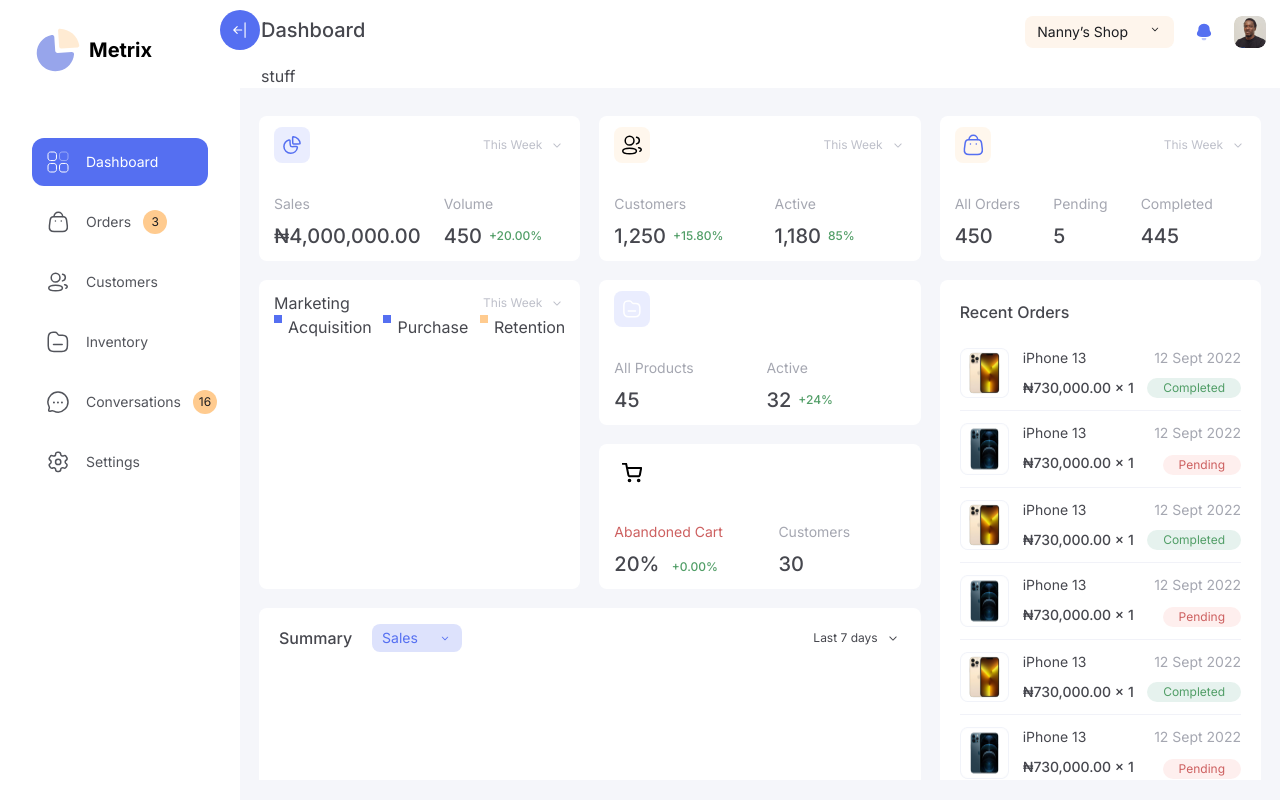
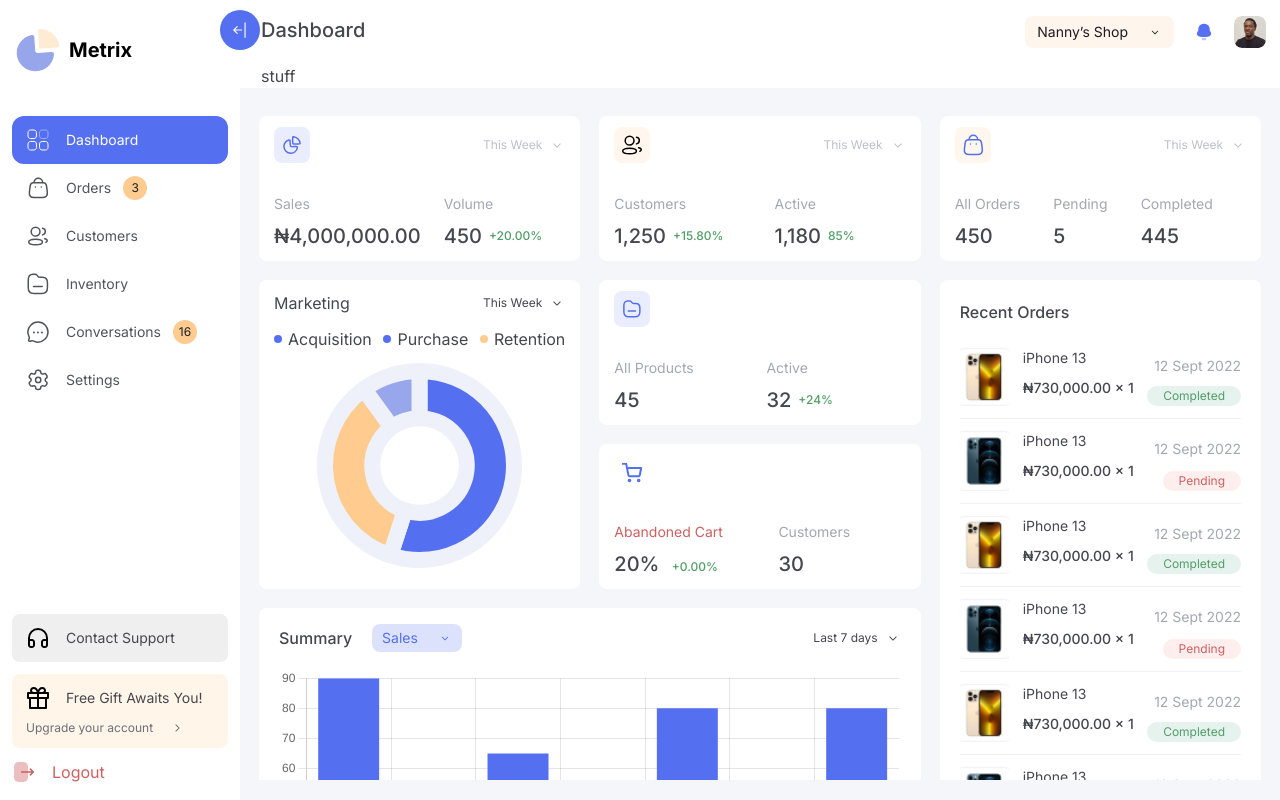
Before and after one commit to ayomtuase/metrix, a Next.js app: page / in a window 1280 px wide. Built offline with nearby package versions, Linux system fonts and the light colour scheme.

Commit message:
navs committed

```diff
--- a/src/app/page.tsx
+++ b/src/app/page.tsx
@@ -1,17 +1,89 @@
+"use client";
+
 import { CartIcon } from "@/components/icons/cart-icon";
 import { CustomersIcon } from "@/components/icons/customers-icon";
 import { FolderIcon } from "@/components/icons/folder-icon";
 import { OrdersIcon } from "@/components/icons/orders-icon";
 import { SalesChartIcon } from "@/components/icons/sales-chart-icon";
 import { cn } from "@/lib/utils";
+import {
+  ArcElement,
+  BarElement,
+  CategoryScale,
+  Chart as ChartJS,
+  LinearScale,
+  Tooltip,
+} from "chart.js";
 import Image from "next/image";
 import { Fragment } from "react";
+import { Bar, Doughnut } from "react-chartjs-2";
 import { RxCaretDown } from "react-icons/rx";
+
+ChartJS.register(ArcElement, CategoryScale, LinearScale, BarElement, Tooltip);
+
+ChartJS.defaults.elements.arc.borderWidth = 8;
+ChartJS.defaults.elements.arc.spacing = 0;
+
+const barOptions = {
+  responsive: true,
+};
+
+const barLabels = [
+  "Sep 10",
+  "Sep 11",
+  "Sep 12",
+  "Sep 13",
+  "Sep 14",
+  "Sep 15",
+  "Sep 16",
+];
+
+const barData = {
+  labels: barLabels,
+  datasets: [
+    {
+      data: [90, 40, 65, 20, 80, 40, 80],
+      backgroundColor: "hsl(230, 85%, 64%)",
+    },
+  ],
+  options: {
+    elements: {
+      bar: {
+        width: 13,
+      },
+    },
+  },
+};
+
+const doughnutData = {
+  datasets: [
+    {
+      data: [55, 35, 10],
+      backgroundColor: [
+        "hsla(230, 85%, 64%, 1)",
+        "hsla(32, 100%, 78%, 1)",
+        "hsla(230, 68%, 76%, 1)",
+      ],
+      borderColor: "hsla(230, 55%, 96%, 1)",
+      borderWidth: 16,
+      // options: {
+      //   elements: {
+      //     arc: {
+      //       borderWidth: 8,
+      //       spacing: 0,
+      //     },
+      //   },
+      // },
+    },
+  ],
+};
+
+const doughnutOptions = {};
 
 export default function Home() {
   return (
     <>
-      <div className="grid grid-cols-3 gap-[19px] h-[145px]">
+      <div className="grid grid-cols-1 lg:grid-cols-3 gap-[19px] lg:h-[145px]">
         <div className="group transition rounded-lg bg-white hover:bg-primary px-[15px] py-[11px] h-full flex flex-col justify-between">
           <div className="flex w-full justify-between items-center">
             <span className="h-9 w-9 grid place-items-center bg-[hsla(230,85%,64%,0.12)] group-hover:bg-[hsla(0,0%,100%,0.16)] text-primary group-hover:text-white rounded-lg">
@@ -22,7 +94,7 @@ export default function Home() {
               <RxCaretDown />
             </div>
           </div>
-          <div className="flex items-center group-hover:text-white">
+          <div className="flex items-center group-hover:text-white mt-3">
             <div className="flex flex-col space-y-2 grow">
               <p className="text-sm text-gray-text group-hover:text-white">
                 Sales
@@ -52,7 +124,7 @@ export default function Home() {
               <RxCaretDown />
             </div>
           </div>
-          <div className="flex items-center group-hover:text-white">
+          <div className="flex items-center group-hover:text-white mt-3">
             <div className="flex flex-col space-y-2 grow">
               <p className="text-sm text-gray-text group-hover:text-white">
                 Customers
@@ -87,7 +159,7 @@ export default function Home() {
               <RxCaretDown />
             </div>
           </div>
-          <div className="flex items-center group-hover:text-white">
+          <div className="flex items-center group-hover:text-white mt-3">
             <div className="flex flex-col space-y-2 grow">
               <p className="text-sm text-gray-text group-hover:text-white">
                 All Orders
@@ -111,18 +183,18 @@ export default function Home() {
       </div>
 
       <div className="grow mt-[19px]">
-        <div className="grid grid-cols-3 gap-[19px] h-full w-full">
-          <div className="col-span-2">
-            <div className="grid grid-cols-2 grid-rows-[145px_145px] gap-[19px]">
-              <div className="col-span-1 row-span-2 group transition rounded-lg bg-white hover:bg-primary px-[15px] py-[11px]">
+        <div className="grid grid-cols-1 md:grid-cols-2 lg:grid-cols-3 gap-[19px] h-full w-full">
+          <div className="md:col-span-2">
+            <div className="grid grid-cols-1 md:grid-cols-2 grid-rows-[145px_145px_145px] md:grid-rows-[145px_145px] gap-[19px]">
+              <div className="col-span-1 row-span-2 transition rounded-lg bg-white px-[15px] py-[11px]">
                 <div className="flex items-center justify-between">
                   <p>Marketing</p>
-                  <div className="flex space-x-[7px] text-[hsla(230,10%,77%,1)] group-hover:text-white">
+                  <div className="flex space-x-[7px]">
                     <span className="text-xs">This Week</span>
                     <RxCaretDown />
                   </div>
                 </div>
-                <div className="flex justify-between">
+                <div className="flex justify-between mt-3">
                   {[
                     {
                       dotColor: "bg-primary",
@@ -137,11 +209,29 @@ export default function Home() {
                       text: "Retention",
                     },
                   ].map(({ dotColor, text }) => (
-                    <span key={text} className="flex space-x-1.5">
-                      <span className={cn("h-2 w-2", dotColor)}></span>
+                    <span key={text} className="flex space-x-1.5 items-center">
+                      <span
+                        className={cn("h-2 w-2 rounded-full", dotColor)}
+                      ></span>
                       <span>{text}</span>
                     </span>
                   ))}
+                </div>
+
+                <div className="mt-3 flex justify-center relative">
+                  <Doughnut
+                    data={doughnutData}
+                    width={205}
+                    height={205}
+                    options={{
+                      maintainAspectRatio: false,
+                      datasets: {
+                        doughnut: {
+                          borderWidth: 6,
+                        },
+                      },
+                    }}
+                  />
                 </div>
               </div>
               <div className="group transition rounded-lg bg-white hover:bg-primary px-[15px] py-[11px] flex flex-col justify-between">
@@ -198,7 +288,7 @@ export default function Home() {
               </div>
             </div>
 
-            <div className="w-full mt-[19px] px-5 py-4 rounded-lg bg-white min-h-[400px]">
+            <div className="w-full mt-[19px] px-5 py-4 rounded-lg bg-white">
               <div className="flex justify-between items-center">
                 <div className="flex space-x-5 items-center">
                   <p className="font-medium">Summary</p>
@@ -212,10 +302,13 @@ export default function Home() {
                   <RxCaretDown />
                 </div>
               </div>
+              <div className="mt-4">
+                <Bar options={barOptions} data={barData} />
+              </div>
             </div>
           </div>
 
-          <div className="h-full max-h-full overflow-auto rounded-lg bg-white p-5">
+          <div className="md:col-span-2 lg:col-span-1 h-full max-h-full overflow-auto rounded-lg bg-white p-5">
             <p className="font-medium">Recent Orders</p>
             <div className="flex flex-col mt-3">
               {Array.from({ length: 8 }).map((item, index) => {
@@ -227,15 +320,15 @@ export default function Home() {
                         height={49}
                         width={49}
                         alt="iphone1"
-                        className="mr-[14px]"
+                        className="mr-[14px] object-cover"
                       />
-                      <div className="flex grow justify-between">
+                      <div className="flex flex-col md:flex-row grow justify-between">
                         <div className="flex flex-col">
                           <p className="text-sm mb-[10px]">iPhone 13</p>
                           <p className="text-sm font-medium">₦730,000.00 x 1</p>
                         </div>
-                        <div className="flex flex-col items-end">
-                          <p className="text-sm mb-[10px] text-gray">
+                        <div className="flex justify-between md:flex-col items-center md:items-end mt-2">
+                          <p className="text-sm md:mb-[10px] text-gray">
                             12 Sept 2022
                           </p>
                           <p className="text-xs rounded-full text-[hsla(137,32%,47%,1)] bg-[hsla(158,49%,39%,0.12)] py-0.5 px-4">
@@ -250,14 +343,14 @@ export default function Home() {
                         height={49}
                         width={49}
                         alt="iphone2"
-                        className="mr-3.5"
+                        className="mr-3.5 object-cover"
                       />
-                      <div className="flex grow justify-between">
+                      <div className="flex flex-col md:flex-row grow justify-between">
                         <div className="flex flex-col">
                           <p className="text-sm mb-2.5">iPhone 13</p>
                           <p className="text-sm font-medium">₦730,000.00 x 1</p>
                         </div>
-                        <div className="flex flex-col items-end">
+                        <div className="flex justify-between md:flex-col items-center md:items-end mt-2">
                           <p className="text-sm mb-3 text-gray">12 Sept 2022</p>
                           <p className="text-xs rounded-full text-[hsla(0,52%,59%,1)] bg-[hsla(4,87%,71%,0.12)] py-0.5 px-4">
                             Pending
--- a/src/app/template.tsx
+++ b/src/app/template.tsx
@@ -1,16 +1,20 @@
 "use client";
 
+import { ContactIcon } from "@/components/icons/contact-icon";
 import { ConversationsIcon } from "@/components/icons/conversations-icon";
 import { CustomersIcon } from "@/components/icons/customers-icon";
 import { DashboardIcon } from "@/components/icons/dashboard-icon";
+import { GiftIcon } from "@/components/icons/gift-icon";
 import { InventoryIcon } from "@/components/icons/inventory-icon";
 import { Logo } from "@/components/icons/logo";
+import { LogoutIcon } from "@/components/icons/logout-icon";
 import { NotificationsIcon } from "@/components/icons/notifications-icon";
 import { OrdersIcon } from "@/components/icons/orders-icon";
 import { SettingsIcon } from "@/components/icons/settings-icon";
 import { Button } from "@/components/ui/button";
 import { ScrollArea } from "@/components/ui/scroll-area";
 import { useResponsive } from "@/lib/hooks/use-responsive";
+import useWindowSize from "@/lib/hooks/use-window-size";
 import { ROUTES } from "@/lib/routes";
 import { cn } from "@/lib/utils";
 import Image from "next/image";
@@ -18,25 +22,27 @@ import Link from "next/link";
 import { usePathname } from "next/navigation";
 import React, { ReactNode, useEffect, useState } from "react";
 import { BsArrowBarLeft, BsArrowBarRight } from "react-icons/bs";
-import { RxCaretDown } from "react-icons/rx";
+import { RxCaretDown, RxCaretRight } from "react-icons/rx";
 
 const Template = ({ children }: { children: ReactNode }) => {
   const currentPath = usePathname();
 
   const [isSidebarOpen, setIsSidebarOpen] = useState(true);
-  const { isBigScreen } = useResponsive() || {};
+  const { width } = useWindowSize();
+
+  const allowFullNav = width ? width >= 1280 : undefined;
 
   useEffect(() => {
-    if (typeof isBigScreen !== "undefined" && !isBigScreen) {
-      setIsSidebarOpen(isBigScreen);
+    if (typeof allowFullNav !== "undefined" && !allowFullNav) {
+      setIsSidebarOpen(allowFullNav);
     }
-  }, [isBigScreen]);
+  }, [allowFullNav]);
 
   const closeSidebar = () => {
     setIsSidebarOpen(false);
   };
 
-  const showFullItem = isSidebarOpen || !isBigScreen;
+  const showFullItem = isSidebarOpen || !allowFullNav;
 
   const currentRoute = Object.values(ROUTES).find(
     (route) => route.path === currentPath
@@ -46,17 +52,17 @@ const Template = ({ children }: { children: ReactNode }) => {
     <main className="flex h-screen max-h-screen min-h-screen min-w-screen relative overflow-hidden">
       <div
         className={cn(
-          "fixed lg:relative h-full min-h-full max-h-full bg-white shrink-0 z-50",
+          "fixed xl:relative h-full min-h-full max-h-full bg-white shrink-0 z-50",
           showFullItem ? "w-[240px]" : "w-auto",
           {
-            "-translate-x-full": !isSidebarOpen && !isBigScreen,
+            "-translate-x-full": !isSidebarOpen && !allowFullNav,
           }
         )}
       >
         <div
           className={cn(
             "flex flex-col h-full min-h-full max-h-full overflow-hidden",
-            showFullItem ? "px-8" : "px-4"
+            showFullItem ? "px-3" : "px-2"
           )}
         >
           <Link href={"#"} className="mt-6 flex items-center">
@@ -68,7 +74,12 @@ const Template = ({ children }: { children: ReactNode }) => {
             ) : null}
           </Link>
 
-          <nav className={cn("flex flex-col space-y-3 mt-[62px]")}>
+          <nav
+            className={cn(
+              "flex flex-col justify-between h-full space-y-3 mt-[40px] pb-4"
+            )}
+          >
+            <div className="flex flex-col">
               {[
                 {
                   Icon: DashboardIcon,
@@ -113,7 +124,7 @@ const Template = ({ children }: { children: ReactNode }) => {
                       isActive ? "text-white bg-primary" : ""
                     )}
                     onClick={() => {
-                    if (!isBigScreen) {
+                      if (!allowFullNav) {
                         closeSidebar();
                       }
                     }}
@@ -138,6 +149,37 @@ const Template = ({ children }: { children: ReactNode }) => {
                   </Link>
                 );
               })}
+            </div>
+            <div className="flex flex-col space-y-3">
+              <div className="flex rounded-lg items-center space-x-4 px-3.5 py-3 bg-[hsla(202,4%,39%,0.1)]">
+                <ContactIcon />
+                {showFullItem ? (
+                  <span className="text-sm">Contact Support</span>
+                ) : null}
+              </div>
+              <div className="px-3.5 rounded-lg py-3 bg-[hsla(32,100%,78%,0.2)]">
+                <div className="flex space-x-4 items-center ">
+                  <GiftIcon className="shrink-0" />
+                  {showFullItem ? (
+                    <span className="text-sm">Free Gift Awaits You!</span>
+                  ) : null}
+                </div>
+                {showFullItem ? (
+                  <div className="flex items-center text-[hsla(230,5%,45%,1)] mt-2.5">
+                    <p className="text-xs">Upgrade your account</p>
+                    <RxCaretRight className="ml-4 shrink-0" size={16} />
+                  </div>
+                ) : null}
+              </div>
+              <div
+                className={cn("space-x-4 flex text-[hsla(0,52%,59%,1)]", {
+                  "justify-center": !showFullItem,
+                })}
+              >
+                <LogoutIcon className="" />
+                {showFullItem ? <span>Logout</span> : null}
+              </div>
+            </div>
           </nav>
         </div>
         <Button
@@ -145,7 +187,7 @@ const Template = ({ children }: { children: ReactNode }) => {
           className={cn(
             "absolute rounded-full p-0 h-[40px] w-[40px] right-0 translate-x-2/4 top-[10px] z-50",
             {
-              hidden: !isSidebarOpen && !isBigScreen,
+              hidden: !isSidebarOpen && !allowFullNav,
             }
           )}
         >
@@ -163,18 +205,18 @@ const Template = ({ children }: { children: ReactNode }) => {
           )}
         >
           {!isSidebarOpen ? (
-            <div className="inline-flex">
-              <Link href={ROUTES.DASHBOARD.path} className="lg:hidden">
+            <div className="inline-flex mr-3">
+              <Link href={ROUTES.DASHBOARD.path} className="xl:hidden">
                 <Logo width={36} height={36} />
               </Link>
               <Button
                 onClick={() => setIsSidebarOpen((prev) => !prev)}
-                className="rounded-full bg-transparent inline-flex p-0 border border-placeholder lg:hidden h-[40px] w-[40px] ml-2.5"
+                className="rounded-full bg-transparent inline-flex p-0 border border-placeholder xl:hidden h-[40px] w-[40px] ml-2.5"
               >
                 {isSidebarOpen ? (
-                  <BsArrowBarLeft className="text-placeholder hover:text-white w-[18px] h-[18px]" />
+                  <BsArrowBarLeft className="text-gray hover:text-white w-[18px] h-[18px]" />
                 ) : (
-                  <BsArrowBarRight className="text-placeholder hover:text-white w-[18px] h-[18px]" />
+                  <BsArrowBarRight className="text-gray hover:text-white w-[18px] h-[18px]" />
                 )}
               </Button>
             </div>
@@ -187,11 +229,11 @@ const Template = ({ children }: { children: ReactNode }) => {
             ) : null}
 
             <div className="space-x-5 flex items-center ml-auto">
-              <div className="flex rounded-lg px-3 py-1.5 space-x-5 text-[hsla(230,9%,12%,1)] bg-yellow-accent text-sm">
+              <div className="flex rounded-lg items-center px-3 py-1.5 space-x-5 text-[hsla(230,9%,12%,1)] bg-yellow-accent text-sm">
                 <span>Nanny’s Shop</span>
-                <RxCaretDown />
+                <RxCaretDown className="shrink-0" />
               </div>
-              <NotificationsIcon />
+              <NotificationsIcon className="shrink-0" />
               <Image
                 src="/assets/images/profile.png"
                 height={32}
@@ -201,7 +243,6 @@ const Template = ({ children }: { children: ReactNode }) => {
               />
             </div>
           </div>
-
         </div>
         <div className="pl-[21px]">stuff</div>
         <ScrollArea className="bg-[hsla(230,33%,97%,1)] grow px-[19px] pt-[28px] pb-5 flex flex-col overflow-y-auto">
--- a/src/components/icons/cart-icon.tsx
+++ b/src/components/icons/cart-icon.tsx
@@ -11,21 +11,21 @@ export const CartIcon = (props: React.SVGProps<SVGSVGElement>) => {
       <g clip-path="url(#clip0_5192_150)">
         <path
           d="M16.6667 18.3333C17.1269 18.3333 17.5 17.9602 17.5 17.5C17.5 17.0398 17.1269 16.6667 16.6667 16.6667C16.2064 16.6667 15.8333 17.0398 15.8333 17.5C15.8333 17.9602 16.2064 18.3333 16.6667 18.3333Z"
-          stroke="black"
+          stroke="currentColor"
           stroke-width="2"
           stroke-linecap="round"
           stroke-linejoin="round"
         />
         <path
           d="M7.5 18.3333C7.96024 18.3333 8.33333 17.9602 8.33333 17.5C8.33333 17.0398 7.96024 16.6667 7.5 16.6667C7.03976 16.6667 6.66667 17.0398 6.66667 17.5C6.66667 17.9602 7.03976 18.3333 7.5 18.3333Z"
-          stroke="black"
+          stroke="currentColor"
           stroke-width="2"
           stroke-linecap="round"
           stroke-linejoin="round"
         />
         <path
           d="M0.833332 0.833332H4.16667L6.4 11.9917C6.4762 12.3753 6.68492 12.72 6.98962 12.9652C7.29432 13.2105 7.67558 13.3408 8.06666 13.3333H16.1667C16.5577 13.3408 16.939 13.2105 17.2437 12.9652C17.5484 12.72 17.7571 12.3753 17.8333 11.9917L19.1667 5H5"
-          stroke="black"
+          stroke="currentColor"
           stroke-width="2"
           stroke-linecap="round"
           stroke-linejoin="round"
--- /dev/null
+++ b/src/components/icons/contact-icon.tsx
@@ -0,0 +1,26 @@
+export const ContactIcon = (props: React.SVGProps<SVGSVGElement>) => {
+  return (
+    <svg
+      width="24"
+      height="24"
+      viewBox="0 0 24 24"
+      fill="none"
+      xmlns="http://www.w3.org/2000/svg"
+    >
+      <path
+        d="M3 18V12C3 9.61305 3.94821 7.32387 5.63604 5.63604C7.32387 3.94821 9.61305 3 12 3C14.3869 3 16.6761 3.94821 18.364 5.63604C20.0518 7.32387 21 9.61305 21 12V18"
+        stroke="black"
+        stroke-width="2"
+        stroke-linecap="round"
+        stroke-linejoin="round"
+      />
+      <path
+        d="M21 19C21 19.5304 20.7893 20.0391 20.4142 20.4142C20.0391 20.7893 19.5304 21 19 21H18C17.4696 21 16.9609 20.7893 16.5858 20.4142C16.2107 20.0391 16 19.5304 16 19V16C16 15.4696 16.2107 14.9609 16.5858 14.5858C16.9609 14.2107 17.4696 14 18 14H21V19ZM3 19C3 19.5304 3.21071 20.0391 3.58579 20.4142C3.96086 20.7893 4.46957 21 5 21H6C6.53043 21 7.03914 20.7893 7.41421 20.4142C7.78929 20.0391 8 19.5304 8 19V16C8 15.4696 7.78929 14.9609 7.41421 14.5858C7.03914 14.2107 6.53043 14 6 14H3V19Z"
+        stroke="black"
+        stroke-width="2"
+        stroke-linecap="round"
+        stroke-linejoin="round"
+      />
+    </svg>
+  );
+};
--- a/src/components/icons/folder-icon.tsx
+++ b/src/components/icons/folder-icon.tsx
@@ -12,14 +12,14 @@ export const FolderIcon = (props: React.SVGProps<SVGSVGElement>) => {
         fill-rule="evenodd"
         clip-rule="evenodd"
         d="M17.8491 13.1101C17.8491 16.0917 16.0916 17.8492 13.1099 17.8492H6.62492C3.63575 17.8492 1.87492 16.0917 1.87492 13.1101V6.61008C1.87492 3.63258 2.96992 1.87508 5.95242 1.87508H7.61908C8.21742 1.87591 8.78075 2.15674 9.13908 2.63591L9.89992 3.64758C10.2599 4.12591 10.8233 4.40758 11.4216 4.40841H13.7799C16.7691 4.40841 17.8724 5.93008 17.8724 8.97258L17.8491 13.1101Z"
-        stroke="white"
+        stroke="currentColor"
         stroke-width="1.5"
         stroke-linecap="round"
         stroke-linejoin="round"
       />
       <path
         d="M6.23417 12.0525H13.5133"
-        stroke="white"
+        stroke="currentColor"
         stroke-width="1.5"
         stroke-linecap="round"
         stroke-linejoin="round"
--- /dev/null
+++ b/src/components/icons/gift-icon.tsx
@@ -0,0 +1,47 @@
+export const GiftIcon = (props: React.SVGProps<SVGSVGElement>) => {
+  return (
+    <svg
+      width="24"
+      height="24"
+      viewBox="0 0 24 24"
+      fill="none"
+      xmlns="http://www.w3.org/2000/svg"
+    >
+      <path
+        d="M20 12V22H4V12"
+        stroke="black"
+        stroke-width="2"
+        stroke-linecap="round"
+        stroke-linejoin="round"
+      />
+      <path
+        d="M22 7H2V12H22V7Z"
+        stroke="black"
+        stroke-width="2"
+        stroke-linecap="round"
+        stroke-linejoin="round"
+      />
+      <path
+        d="M12 22V7"
+        stroke="black"
+        stroke-width="2"
+        stroke-linecap="round"
+        stroke-linejoin="round"
+      />
+      <path
+        d="M12 7H16.5C17.163 7 17.7989 6.73661 18.2678 6.26777C18.7366 5.79893 19 5.16304 19 4.5C19 3.83696 18.7366 3.20107 18.2678 2.73223C17.7989 2.26339 17.163 2 16.5 2C13 2 12 7 12 7Z"
+        stroke="black"
+        stroke-width="2"
+        stroke-linecap="round"
+        stroke-linejoin="round"
+      />
+      <path
+        d="M12 7H7.5C6.83696 7 6.20107 6.73661 5.73223 6.26777C5.26339 5.79893 5 5.16304 5 4.5C5 3.83696 5.26339 3.20107 5.73223 2.73223C6.20107 2.26339 6.83696 2 7.5 2C11 2 12 7 12 7Z"
+        stroke="black"
+        stroke-width="2"
+        stroke-linecap="round"
+        stroke-linejoin="round"
+      />
+    </svg>
+  );
+};
--- /dev/null
+++ b/src/components/icons/logout-icon.tsx
@@ -0,0 +1,21 @@
+export const LogoutIcon = (props: React.SVGProps<SVGSVGElement>) => {
+  return (
+    <svg
+      width="24"
+      height="24"
+      viewBox="0 0 24 24"
+      fill="none"
+      xmlns="http://www.w3.org/2000/svg"
+    >
+      <path
+        opacity="0.4"
+        d="M2 6.447C2 3.996 4.03024 2 6.52453 2H11.4856C13.9748 2 16 3.99 16 6.437V17.553C16 20.005 13.9698 22 11.4744 22H6.51537C4.02515 22 2 20.01 2 17.563V16.623V6.447Z"
+        fill="#CC5F5F"
+      />
+      <path
+        d="M21.7789 11.4548L18.9331 8.5458C18.639 8.2458 18.1657 8.2458 17.8725 8.5478C17.5803 8.8498 17.5813 9.3368 17.8745 9.6368L19.4337 11.2298H17.9387H9.54844C9.13452 11.2298 8.79852 11.5748 8.79852 11.9998C8.79852 12.4258 9.13452 12.7698 9.54844 12.7698H19.4337L17.8745 14.3628C17.5813 14.6628 17.5803 15.1498 17.8725 15.4518C18.0196 15.6028 18.2114 15.6788 18.4043 15.6788C18.5952 15.6788 18.787 15.6028 18.9331 15.4538L21.7789 12.5458C21.9201 12.4008 22 12.2048 22 11.9998C22 11.7958 21.9201 11.5998 21.7789 11.4548Z"
+        fill="#CC5F5F"
+      />
+    </svg>
+  );
+};
```
Lines whose indentation alone changed are shown as unchanged.
